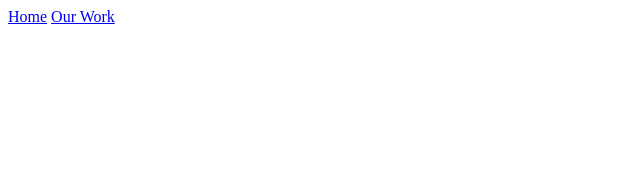
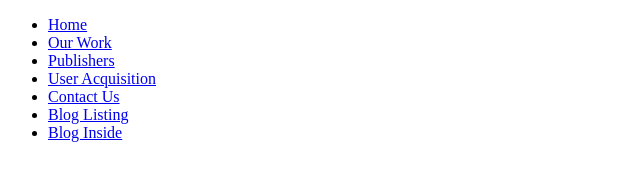
Before and after one commit to Chirag0406/mobligent, a plain HTML site: page index.html in a window 1280 px wide. Shown: the whole page, without its empty margins (0-640 px from the left). Drawn offline with Linux system fonts and the light colour scheme.

Commit message:
added links

```diff
--- a/index.html
+++ b/index.html
@@ -7,7 +7,28 @@
     <title>Document</title>
 </head>
 <body>
-    <a href="/home">Home</a>
-    <a href="file:///D:/Personal%20Projects/mobligent/ourwork.html">Our Work</a>
+    <ul>
+        <li>
+            <a href="https://chirag0406.github.io/mobligent/home.html">Home</a>
+        </li>
+        <li>
+            <a href="https://chirag0406.github.io/mobligent/ourwork.html">Our Work</a>
+        </li>
+        <li>
+            <a href="https://chirag0406.github.io/mobligent/publisher.html">Publishers</a>
+        </li>
+        <li>
+            <a href="https://chirag0406.github.io/mobligent/user-acquisition.html">User Acquisition</a>
+        </li>
+        <li>
+            <a href="https://chirag0406.github.io/mobligent/contact-us.html">Contact Us</a>
+        </li>
+        <li>
+            <a href="https://chirag0406.github.io/mobligent/blog-listing.html">Blog Listing</a>
+        </li>
+        <li>
+            <a href="https://chirag0406.github.io/mobligent/Blog-Inside.html">Blog Inside</a>
+        </li>
+    </ul>
 </body>
 </html>
```
